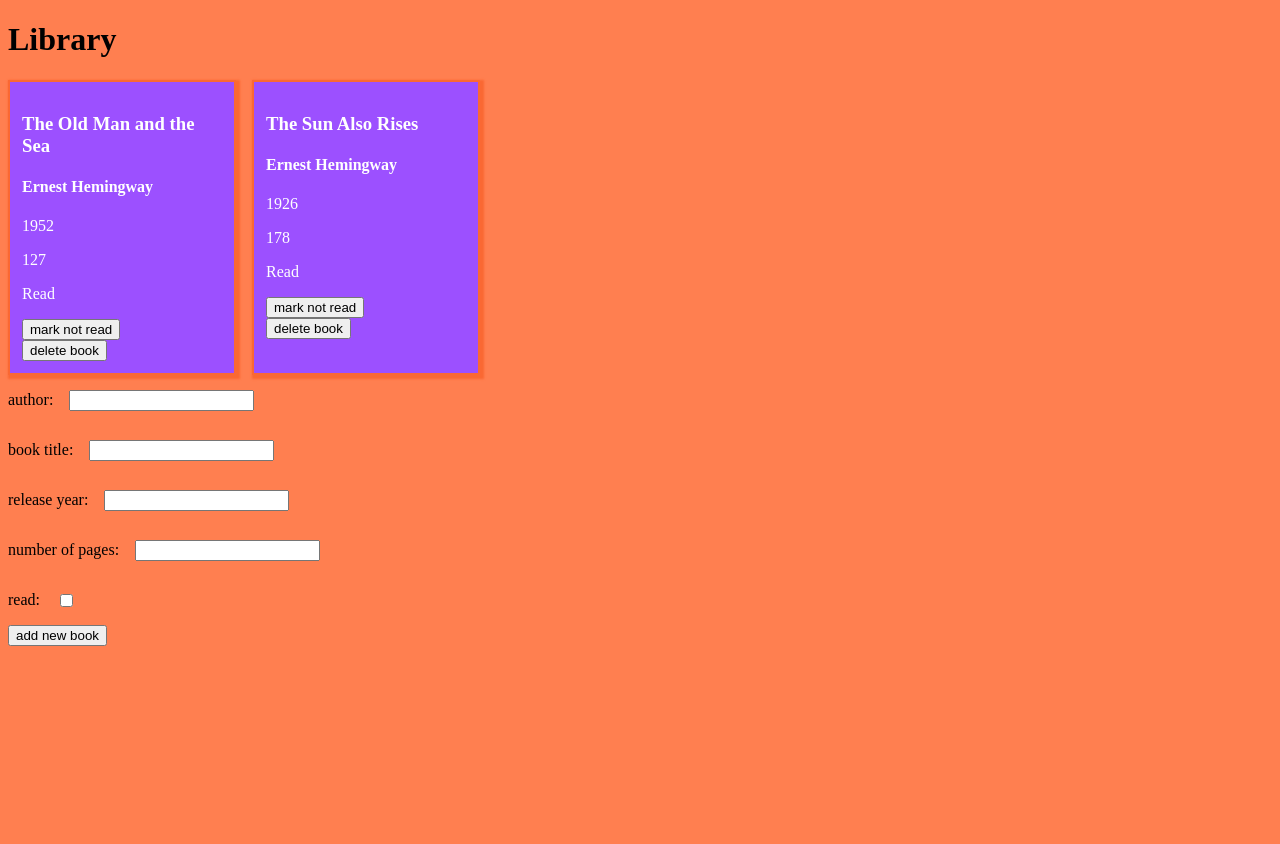
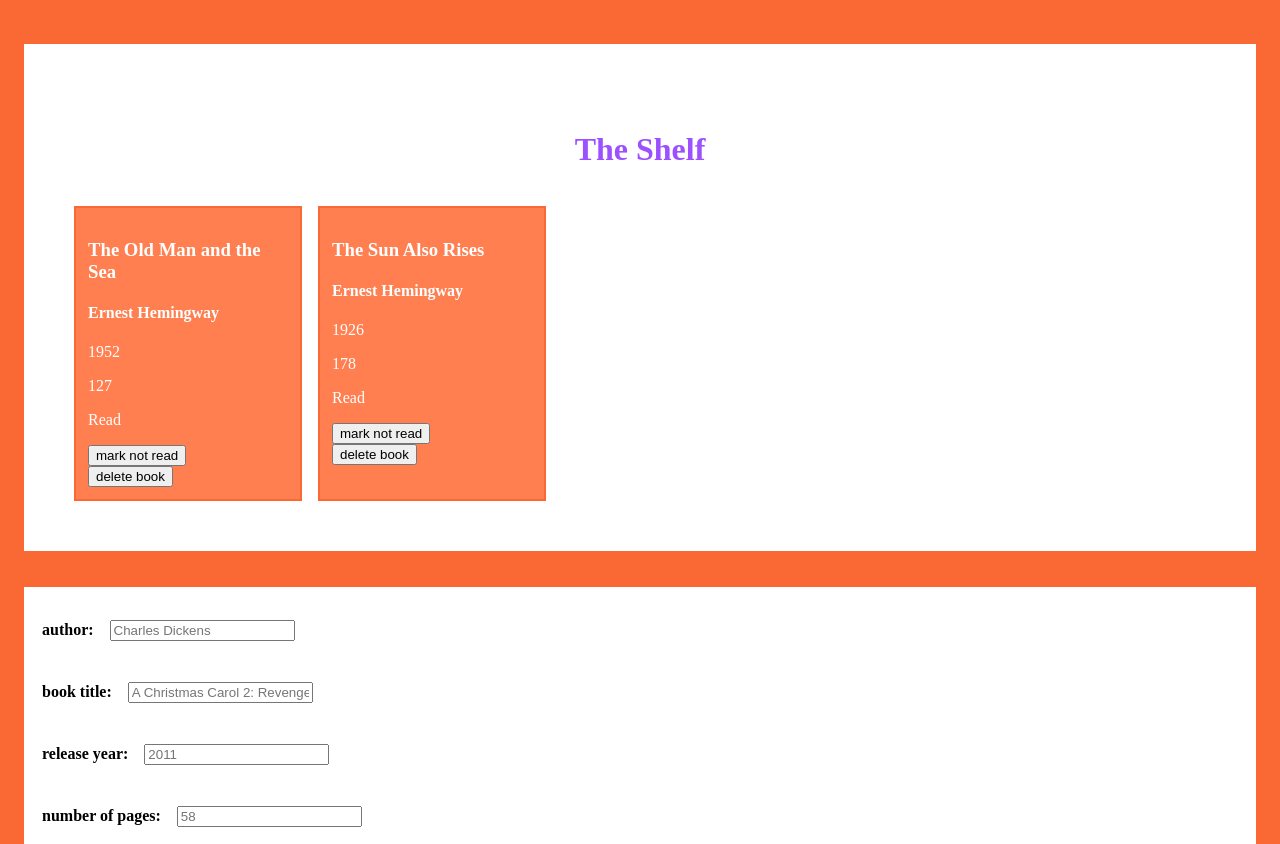
Before and after one commit to inherentspice/Library, a plain HTML site: page index.html in a window 1280 px wide. Shown: the top 844 px of the page. Before the commit the page ends 800 px from the top, so only its background shows below. Drawn offline with Linux system fonts and the light colour scheme.

Commit message:
added styling to the book submission section

```diff
--- a/index.html
+++ b/index.html
@@ -8,27 +8,28 @@
   <title>Library</title>
 </head>
 <body>
+  <div class="header"></div>
   <div class="library">
-    <h1>Library</h1>
+    <h1>The Shelf</h1>
     <div id="library-shelf">
     </div>
   </div>
   <form id="book-information">
     <div class="form-element">
       <p>author: </p>
-      <input type="text" name="author" id="author">
+      <input type="text" name="author" id="author" placeholder="Charles Dickens">
     </div>
     <div class="form-element">
       <p>book title: </p>
-      <input type="text" name="title" id="title">
+      <input type="text" name="title" id="title" placeholder="A Christmas Carol 2: Revenge of Christmas">
     </div>
     <div class="form-element">
       <p>release year: </p>
-      <input type="text" name="year" id="year">
+      <input type="text" name="year" id="year" placeholder="2011">
     </div>
     <div class="form-element">
       <p>number of pages: </p>
-      <input type="text" name="pages" id="pages">
+      <input type="text" name="pages" id="pages" placeholder="58">
     </div>
     <div class="form-element">
       <p>read: </p>
--- a/stylesheet.css
+++ b/stylesheet.css
@@ -6,7 +6,10 @@
 }
 
 body {
-  background-color:coral;
+  background-color: var(--color-details);
+  display: flex;
+  flex-direction: column;
+  gap: 20px;
 }
 
 .form-element {
@@ -28,13 +31,43 @@
   width: 200px;
   border: 2px solid var(--color-details);
   padding: 0.75rem;
-  background-color: var(--color-secondary);
+  background-color: var(--color-primary);
   color: var(--color-white);
-  box-shadow: 2px 2px 2px 2px var(--color-details);
 }
 
 .book:hover {
   background-color: var(--color-details);
   border: 2px solid var(--color-white);
-  box-shadow: 2px 2px 2px 2px var(--color-white);
 }
+
+.library {
+  border: 2px solid var(--color-white);
+  padding: 3rem;
+  background-color: var(--color-white);
+  margin: 1rem;
+}
+
+.library>h1 {
+  text-align: center;
+  font-size: 2em;
+  color: var(--color-secondary);
+  background-color: var(--color-white);
+  padding: 1rem 0;
+}
+
+#book-information {
+  border: 2px solid var(--color-white);
+  padding: 1rem;
+  background-color: var(--color-white);
+  margin: 1rem;
+  margin-top: 0 !important;
+  display: flex;
+  flex-direction: column;
+  gap: 0.75em;
+  align-items: flex-start;
+}
+
+.form-element {
+  font-weight: 700;
+  font-size: 16px;
+}
```
